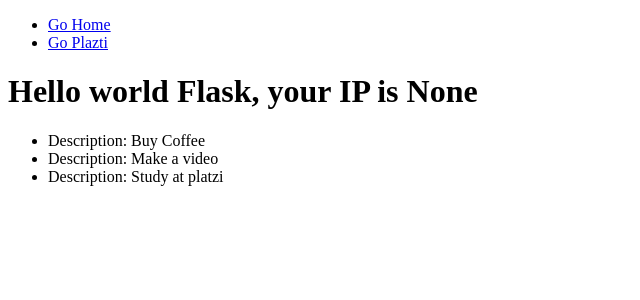
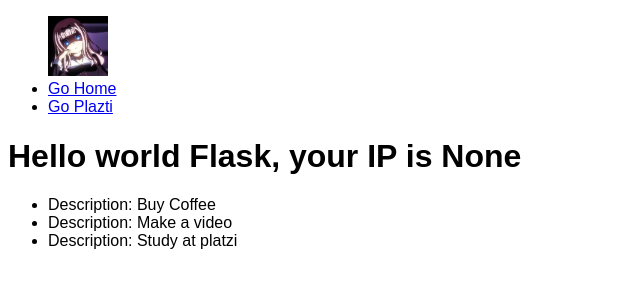
Before and after one commit to maucoderGit/Flask-To-Do-App, a Flask app: page /hello in a window 1280 px wide. Shown: the top 300 px of the page, without its empty margins (0-640 px from the left). Run offline with Flask 2, Linux system fonts and the light colour scheme.

Commit message:
Static files

```diff
--- /dev/null
+++ b/static/css/main.css
@@ -0,0 +1,7 @@
+html * {
+    font-family: sans-serif;
+}
+
+img {
+    max-width: 60px;
+}
--- a/templates/base.html
+++ b/templates/base.html
@@ -9,6 +9,7 @@
 	{% else %}
 	    <title> Flask | Bienvenido</title>
 	{% endif %}
+    <link rel="stylesheet" href="{{ url_for('static', filename='css/main.css')}}">
 </head>
 <body>
     <header>
--- a/templates/nav_bar.html
+++ b/templates/nav_bar.html
@@ -1,5 +1,6 @@
 <nav>
     <ul>
+        <img src="{{ url_for('static', filename='images/fujiwara.jpeg')}}" alt="Female anime character">
         <li><a href="{{ url_for('index') }}">Go Home</a></li>
         <li><a href="https://platzi.com">Go Plazti</a></li>
     </ul>
```
Also changed, not shown: static/images/fujiwara.jpeg (added).
